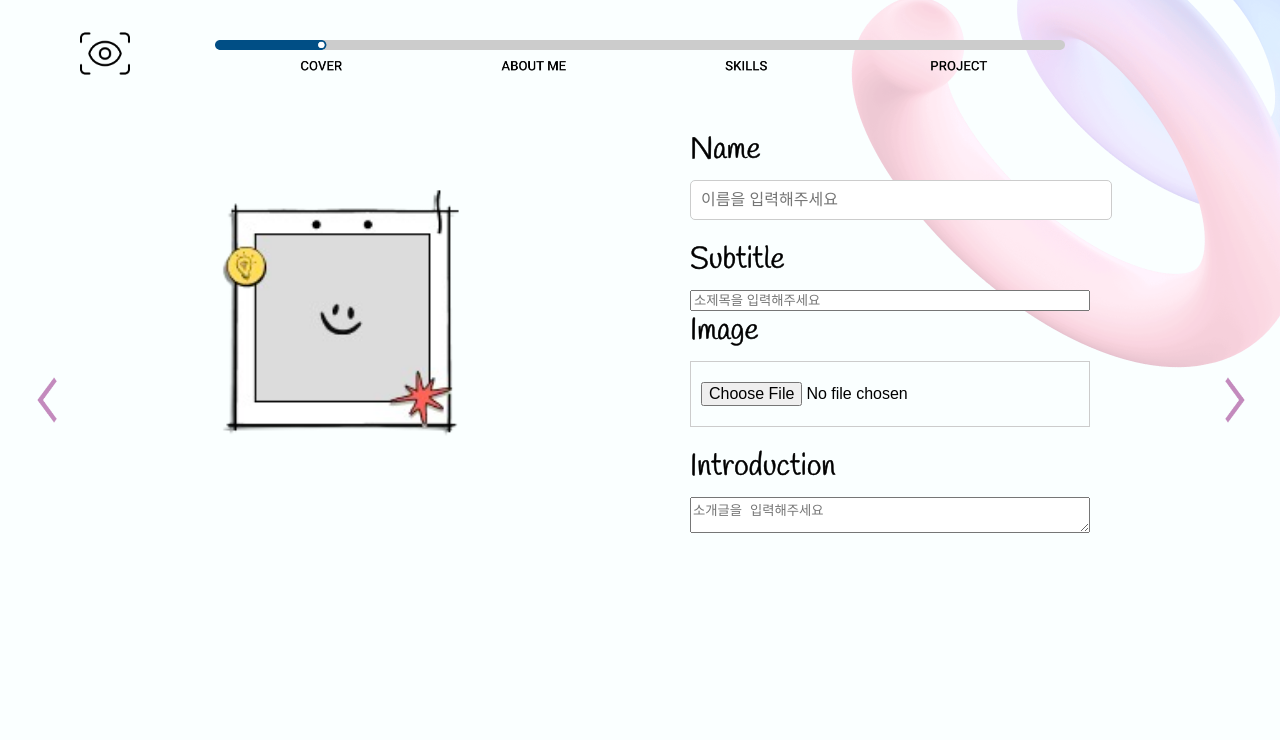
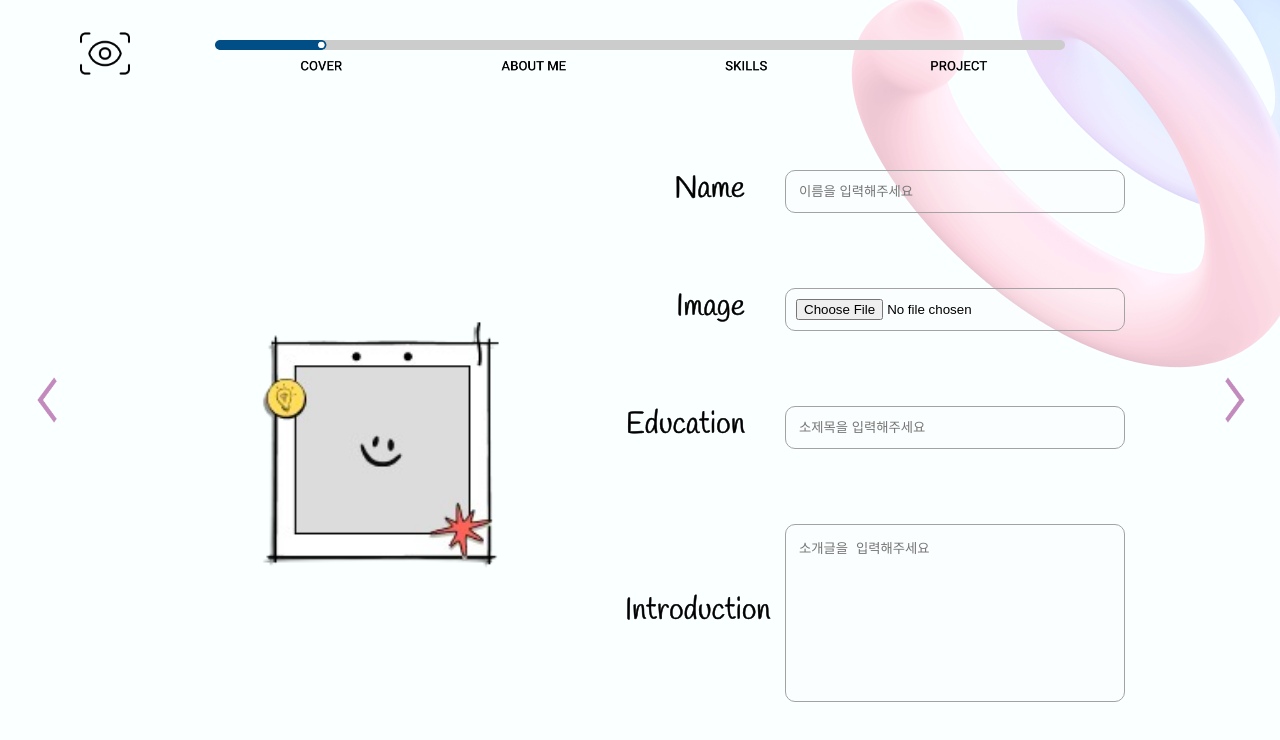
Before and after one commit to GYJS-KAIST-MadCamp-Week4/PortfolioGenerator, a React (Create React App) app in the folder frontend/: page /create/cover in a window 1280 px wide. Shown: the top 740 px of the page. Built offline with nearby package versions, Linux system fonts and the light colour scheme.

Commit message:
create/cover

```diff
--- a/frontend/src/components/CreateCover.js
+++ b/frontend/src/components/CreateCover.js
@@ -1,7 +1,23 @@
-import React from 'react';
+import React, { useState } from 'react';
 import './static/CreateCover.css';
 
 const CreateCover = () => {
+
+    const [formData, setFormData] = useState({
+        name: '',
+        image: null,
+        subtitle: '',
+        introduction: ''
+    });
+
+    const handleInputChange = (e) => {
+        setFormData({ ...formData, [e.target.name]: e.target.value });
+    };
+
+    const handleImageChange = (e) => {
+        setFormData({ ...formData, image: e.target.files[0] });
+    };
+
     return (
         <div className="create-container">
             <header className="create-header">
@@ -12,21 +28,30 @@ const CreateCover = () => {
                 <div className="arrow left"></div>
                 <div className="content-container">
                     <div className="photo-container"></div>
-                    <div className="form-container">
-                        <label className="input-label">Name</label>
-                        <input type="text" className="name-input" placeholder="이름을 입력해주세요" />
-
-                        <label className="input-label">Subtitle</label>
-                        <input type="text" className="-input" placeholder="소제목을 입력해주세요" />
-
-                        <label className="input-label">Image</label>
-                        <div className="image-upload-wrapper">
-                            <input type="file" className="image-upload-input" />
+                    <form className="form-cover">
+                        <div className="form-group-cover">
+                            <label htmlFor="name">Name</label>
+                            <input type="text" id="name" name="name" value={formData.name} onChange={handleInputChange} placeholder="이름을 입력해주세요" />
                         </div>
-
-                        <label className="input-label">Introduction</label>
-                        <textarea className="introduction-input" placeholder="소개글을 입력해주세요"></textarea>
-                    </div>
+                        <div className="form-group-cover">
+                            <label htmlFor="image">Image</label>
+                            <input type="file" id="image" name="image" onChange={handleImageChange} />
+                        </div>
+                        <div className="form-group-cover">
+                            <label htmlFor="subtitle">Education</label>
+                            <input type="text" id="subtitle" name="subtitle" value={formData.subtitle} onChange={handleInputChange} placeholder="소제목을 입력해주세요" />
+                        </div>
+                        <div className="form-group-cover">
+                            <label htmlFor="introduction">Introduction</label>
+                            <textarea
+                              id="introduction"
+                              name="introduction"
+                              value={formData.introduction}
+                              onChange={handleInputChange}
+                              placeholder="소개글을 입력해주세요"
+                            ></textarea>
+                        </div>
+                    </form>
                 </div>
                 <div className="arrow right"></div>
             </main>
--- a/frontend/src/components/static/CreateAbout.css
+++ b/frontend/src/components/static/CreateAbout.css
@@ -73,12 +73,9 @@
     margin-top: 70px;
 }
 
-@font-face {
-    font-family: 'Handlee';
-    src: url(../../font/Handlee.ttf);
-}
 
 .form-about {
+    font-family: 'Handlee';
     display: flex;
     flex-direction: column;
     align-items: flex-start;
--- a/frontend/src/components/static/CreateCover.css
+++ b/frontend/src/components/static/CreateCover.css
@@ -52,22 +52,17 @@
 }
 
 .right {
-    right: 15px;
+    right:15px;
     background-image: url('../../img/next_button.png');
-}
-
-
-@font-face {
-    font-family: 'Handlee';
-    src: url(../../font/Handlee.ttf);
 }
 
 .content-container {
     display: flex;
+    justify-content: center;
     align-items: center;
-    justify-content: center;
     margin-left: 0;
     width: 100%;
+
 }
 
 .photo-container {
@@ -76,47 +71,71 @@
     background-image: url('../../img/cover_icon.png');
     background-repeat: no-repeat;
     background-size: contain;
-    margin-right: 200px;
+    margin-left:230px;
+    margin-top: 60px;
 }
 
-.form-container {
+.form-cover {
+    font-family: 'Handlee';
     display: flex;
     flex-direction: column;
-    width: 400px;
+    align-items: flex-start;
+    justify-content: center;
+    margin-left: auto;
+    margin-right: auto;
+    width: 500px;
 }
 
-@font-face {
-    font-family: 'Nanum';
-    src: url(../../font/Nanum.ttf);
+.form-group-cover {
+    display: flex;
+    align-items: center;
+    justify-content: space-between;
+    margin: 35px 35px 35px -30px;
+    width: 100%;
 }
 
-.input-label {
+.form-group-cover label {
     font-family: 'Handlee';
     font-size: 30px;
     color: #000;
     -webkit-text-stroke: 0.5px #000;
-    margin-bottom: 10px;
+    width: 120px;
+    margin-right: 40px;
+    text-align: right;
 }
 
-.name-input, .subtitle-input {
-    width: 100%;
-    padding: 10px;
-    font-size: 16px;
-    margin-bottom: 20px;
-    border: 1px solid #ccc;
-    border-radius: 5px;
+@font-face {
+    font-family: 'Handlee';
+    src: url(../../font/Handlee.ttf);
 }
 
-.image-upload-wrapper {
-    border: 1px solid #ccc;
-    padding: 10px;
-    margin-bottom: 20px;
-    display: flex;
-    align-items: center;
+
+.form-group-cover input[type="text"],
+.form-group-cover textarea {
+    flex: 1;
+    padding: 13px;
+    margin-top: 5px;
+    background-color: rgba(245, 245, 245, 0.16);
+    border-radius: 10px;
+    border: 1px solid #a3a3a3;
 }
 
-.image-upload-input {
-    width: 100%;
-    padding: 10px 0;
-    font-size: 16px;
+.form-group-cover input[type="file"]{
+    flex: 1;
+    padding: 10px;
+    margin-top: 5px;
+    background-color: rgba(245, 245, 245, 0.16);
+    border-radius: 10px;
+    border: 1px solid #a3a3a3;
 }
+
+input[type="text"],
+textarea {
+    border: none;
+}
+
+
+.form-group-cover textarea {
+    height: 150px;
+    resize: none;
+}
```
